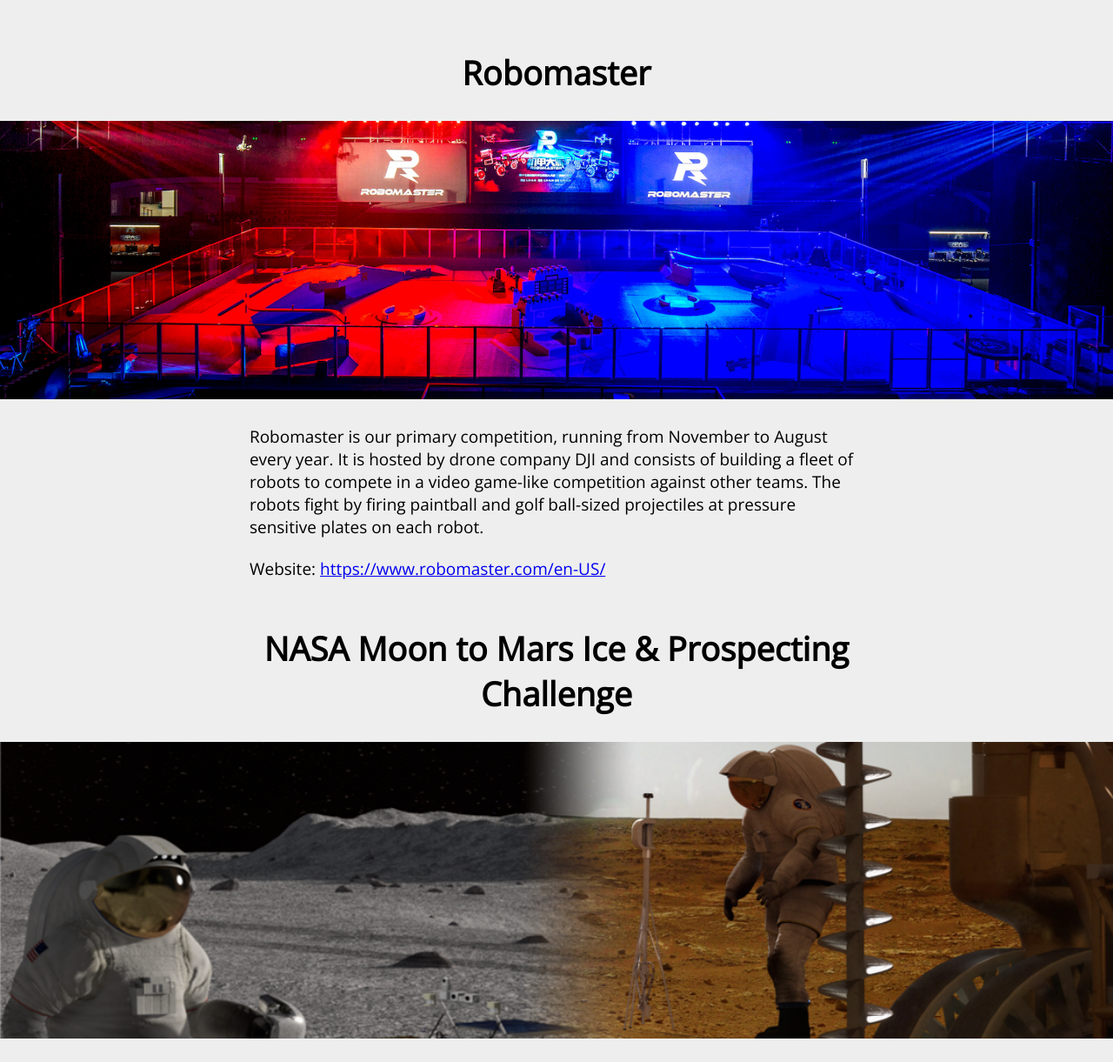
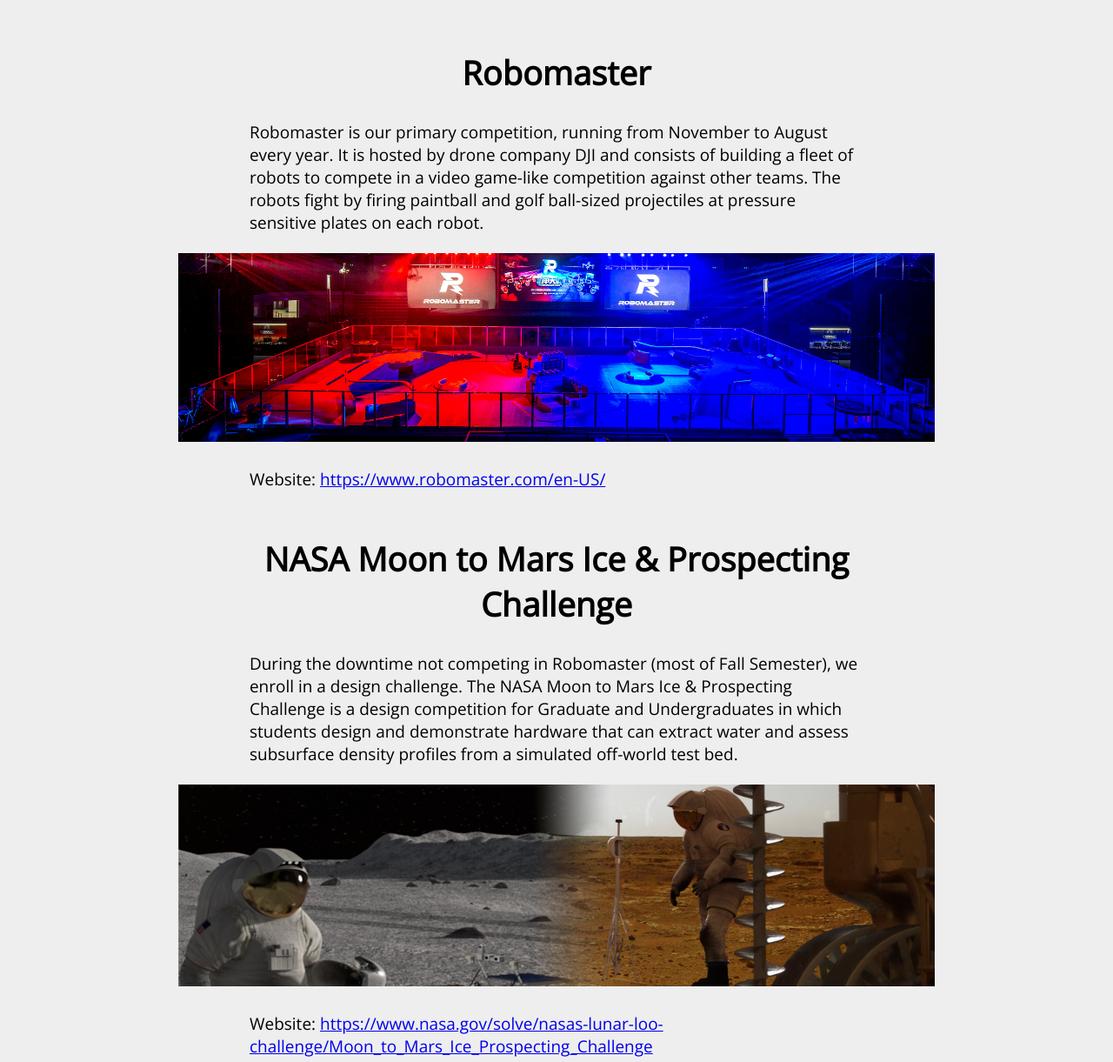
Before and after one commit to CU-Robotics/curobotics.net, a plain HTML site: page competitions.html in a window 1280 px wide. Shown: the part 57-1278 px from the top of the page at 87% size. Drawn offline with nearby package versions, Linux system fonts and the light colour scheme.

Commit message:
Reformatted competitions page

```diff
--- a/competitions.html
+++ b/competitions.html
@@ -19,19 +19,19 @@
         <div class="content">
 
             <p class="header">Robomaster</p>
-            <img class="full-bleed" src="robomaster-stage.png">
             <div class="text-body">
                 Robomaster is our primary competition, running from November to August every year. It is hosted by drone company DJI and consists of building a fleet of robots to compete in a video game-like competition against other teams. The robots fight by firing paintball and golf ball-sized projectiles at pressure sensitive plates on each robot.
             </div>
+            <img class="embedded-image" src="robomaster-stage.png">
             <div class="text-body">
                 Website: <a href="https://www.robomaster.com/en-US/" target="_blank">https://www.robomaster.com/en-US/</a>
             </div>
 
             <p class="header">NASA Moon to Mars Ice & Prospecting Challenge</p>
-            <img class="full-bleed" src="nasa-challenge.png">
             <div class="text-body">
                 During the downtime not competing in Robomaster (most of Fall Semester), we enroll in a design challenge. The NASA Moon to Mars Ice & Prospecting Challenge is a design competition for Graduate and Undergraduates in which students design and demonstrate hardware that can extract water and assess subsurface density profiles from a simulated off-world test bed.
             </div>
+            <img class="embedded-image" src="nasa-challenge.png">
             <div class="text-body">
                 Website: <a href="https://www.nasa.gov/solve/nasas-lunar-loo-challenge/Moon_to_Mars_Ice_Prospecting_Challenge" target="_blank">https://www.nasa.gov/solve/nasas-lunar-loo-challenge/Moon_to_Mars_Ice_Prospecting_Challenge</a>
             </div>
```
